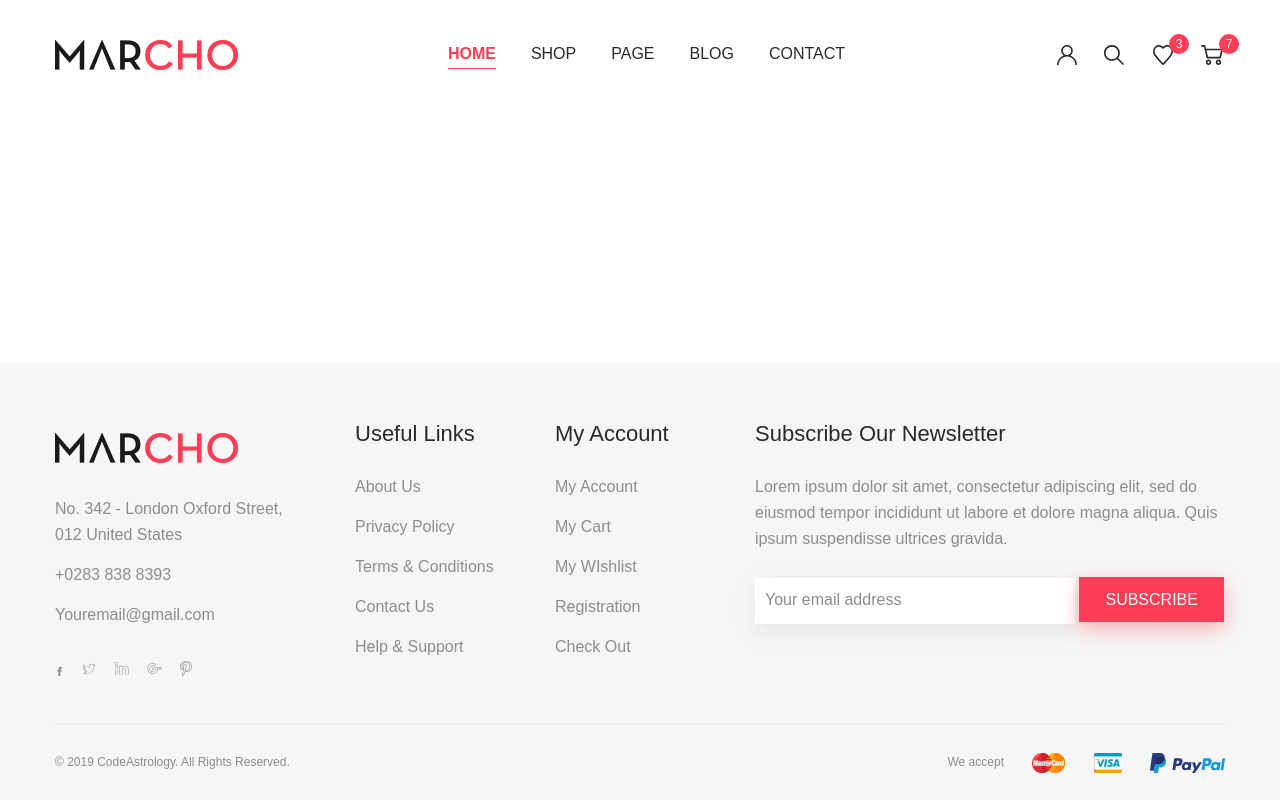
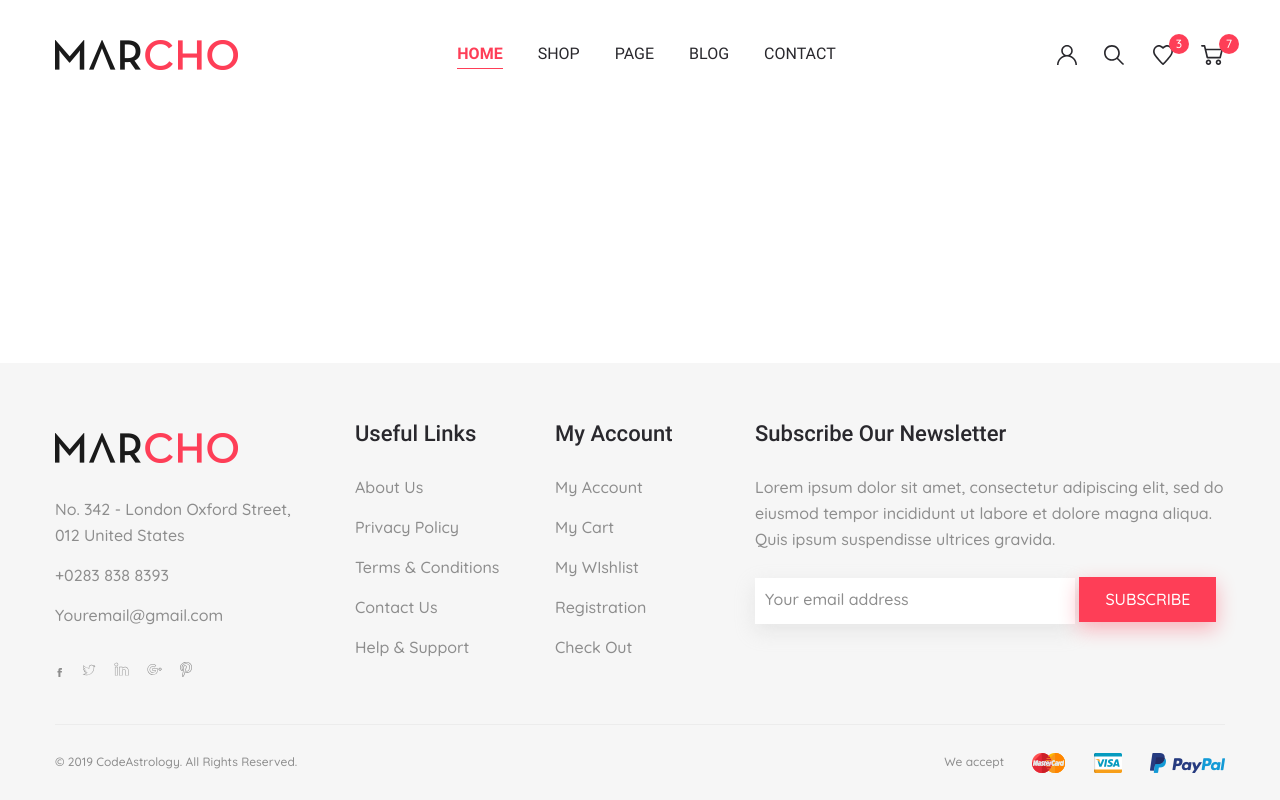
Before and after one commit to Sezim-Azemkulova/marcho, a website: page app/index.html in a window 1280 px wide. Drawn offline with nearby package versions, Linux system fonts and the light colour scheme; files that its build step writes are made by us from their sources.

Commit message:
fix fonts

```diff
--- a/app/scss/_fonts.scss
+++ b/app/scss/_fonts.scss
@@ -1,5 +1,5 @@
 @font-face {
-  font-family: "Quicksand-Regular", sans-serif;
+  font-family: "Quicksand-Medium";
   font-weight: 400;
   font-style: normal;
   src: local("Quicksand-Regular"),
@@ -9,7 +9,7 @@
 }
 
 @font-face {
-  font-family: "Quicksand-Medium", sans-serif;
+  font-family: "Quicksand-Medium";
   font-weight: 500;
   font-style: normal;
   src: local ("Quicksand-Medium"),
@@ -19,7 +19,7 @@
 }
 
 @font-face {
-  font-family: "Roboto-Regular", sans-serif;
+  font-family: "Roboto-Regular";
   font-weight: 400;
   font-style: normal;
   src: local("Roboto-Regular"),
@@ -29,7 +29,7 @@
 }
 
 @font-face {
-  font-family: "Roboto-Medium", sans-serif;
+  font-family: "Roboto-Medium";
   font-weight: 500;
   font-style: normal;
   src: local("Roboto-Medium"),
@@ -39,7 +39,7 @@
 }
 
 @font-face {
-  font-family: "Roboto-Bold", sans-serif;
+  font-family: "Roboto-Bold";
   font-weight: 700;
   font-style: normal;
   src: local ("Roboto-Bold"), url("../fonts/Roboto-Bold.woff2") format("woff2"),
```
